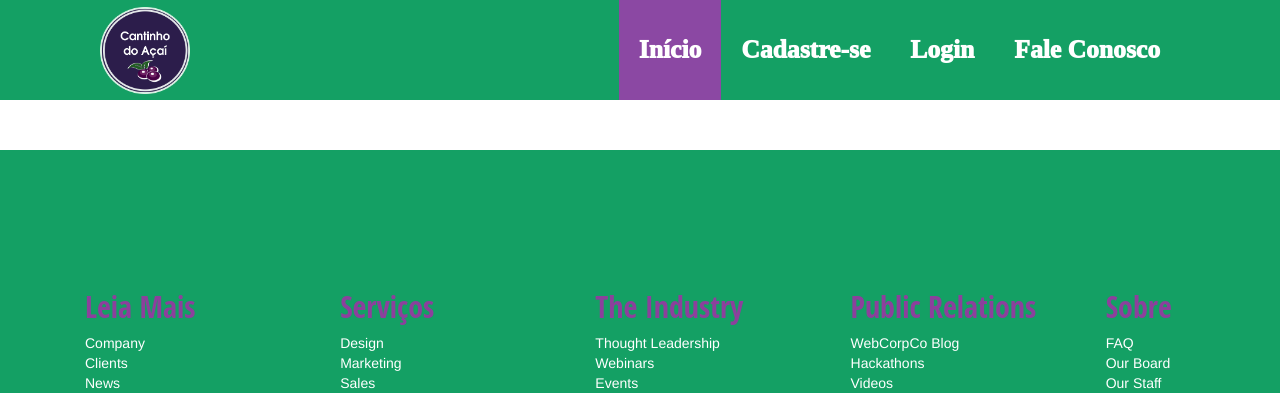
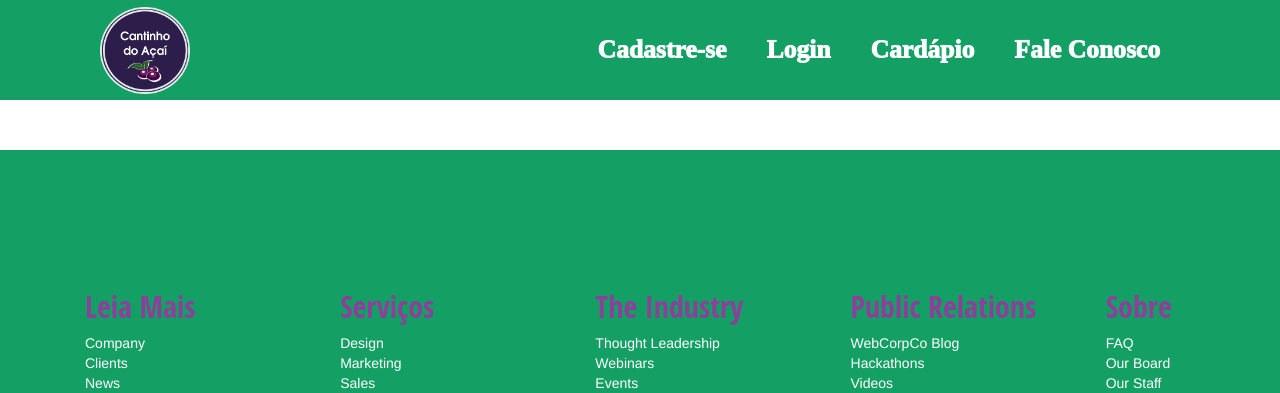
Before and after one commit to brunogomesifrn/pi19acaiteria, a Django app: page / in a window 1280 px wide. Shown: the top 393 px of the page. Run offline with Django 3.2, Linux system fonts and the light colour scheme; some libraries are stand-ins or nearby versions; some web fonts are replaced.

Commit message:
Fiz alterações no header

```diff
--- a/core/templates/index.html
+++ b/core/templates/index.html
@@ -33,14 +33,17 @@
 		<div class="logo"> <img src="{% static 'img/logo.png' %}" class="paddingImg"> </div>
 			<nav>
 				<ul class="nave">
-					<li>
+					<!-- <li>
 						<a href="#" class="active">Início</a>
-					</li>
+					</li> -->
 					<li>
 						<a href="#">Cadastre-se</a>
 					</li>
 					<li>
 						<a href="#">Login</a>
+					</li>
+					<li>
+						<a href="#">Cardápio</a>
 					</li>
 					<li>
 						<a href="#">Fale Conosco</a>
```
